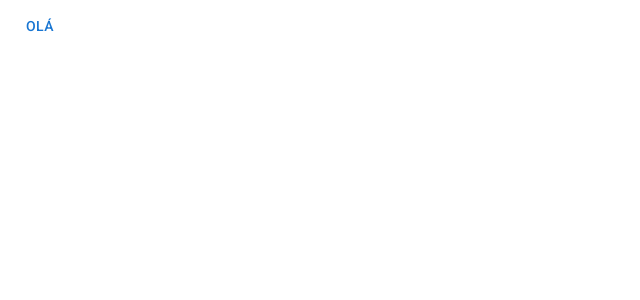
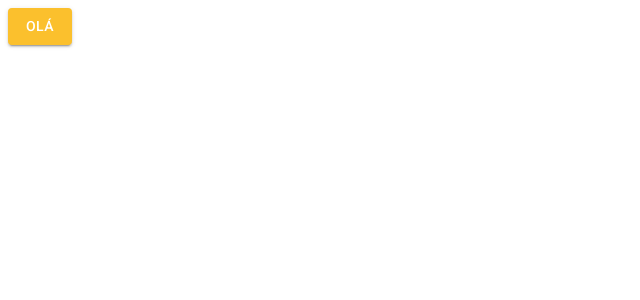
Before and after one commit to pedrogles/react, a React (Vite) app in the folder materialUI/peoplecitiesapp/: page /pagina-inicial in a window 1280 px wide. Shown: the top 300 px of the page, without its empty margins (0-640 px from the left). Built offline with nearby package versions, Linux system fonts and the light colour scheme.

Commit message:
Feat: Light theme

```diff
--- a/materialUI/peoplecitiesapp/src/App.tsx
+++ b/materialUI/peoplecitiesapp/src/App.tsx
@@ -1,11 +1,15 @@
 import { BrowserRouter } from "react-router-dom";
 import { AppRoutes } from "./routes";
+import { ThemeProvider } from "@mui/material";
+import { LightTheme } from "./shared/themes";
 
 function App() {
   return (
-    <BrowserRouter>
-      <AppRoutes />
-    </BrowserRouter>
+    <ThemeProvider theme={LightTheme}>
+      <BrowserRouter>
+        <AppRoutes />
+      </BrowserRouter>
+    </ThemeProvider>
   );
 }
 
--- a/materialUI/peoplecitiesapp/src/routes/index.tsx
+++ b/materialUI/peoplecitiesapp/src/routes/index.tsx
@@ -4,7 +4,7 @@
 export const AppRoutes = () => {
     return (
         <Routes>
-            <Route path="/pagina-inicial" element={<Button>Olá</Button>} />
+            <Route path="/pagina-inicial" element={<Button variant="contained" color="primary">Olá</Button>} />
             <Route path="*" element={<Navigate to="/pagina-inicial" />}/>
         </Routes>
     )
--- /dev/null
+++ b/materialUI/peoplecitiesapp/src/shared/themes/Light.ts
@@ -0,0 +1,24 @@
+import { createTheme } from "@mui/material";
+import { cyan, yellow } from "@mui/material/colors";
+
+export const LightTheme = createTheme({
+    palette: {
+        primary: {
+            main: yellow[700],
+            dark: yellow[800],
+            light: yellow[500],
+            contrastText: '#ffffff'
+        },
+        secondary: {
+            main: cyan[500],
+            dark: cyan[400],
+            light: cyan[300],
+            contrastText: '#ffffff'
+        },
+        background: {
+            default: '#f7f6f3',
+            paper: '#ffffff'
+        }
+
+    }
+})
--- a/materialUI/peoplecitiesapp/src/shared/themes/index.ts
+++ b/materialUI/peoplecitiesapp/src/shared/themes/index.ts
@@ -1 +1 @@
-export { };
+export * from './Light';
```
